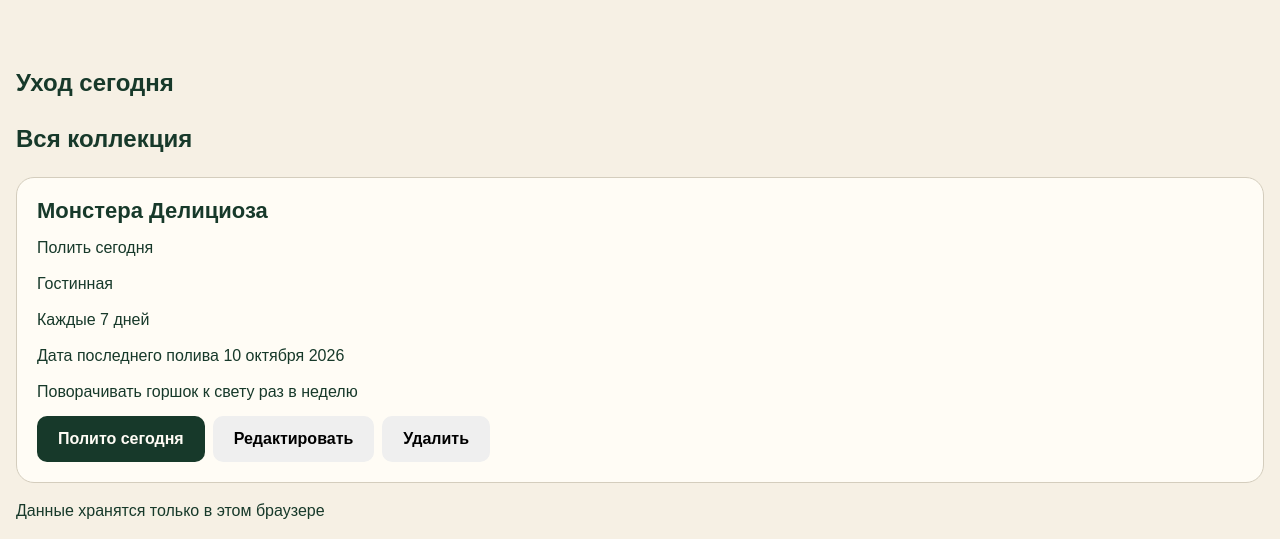
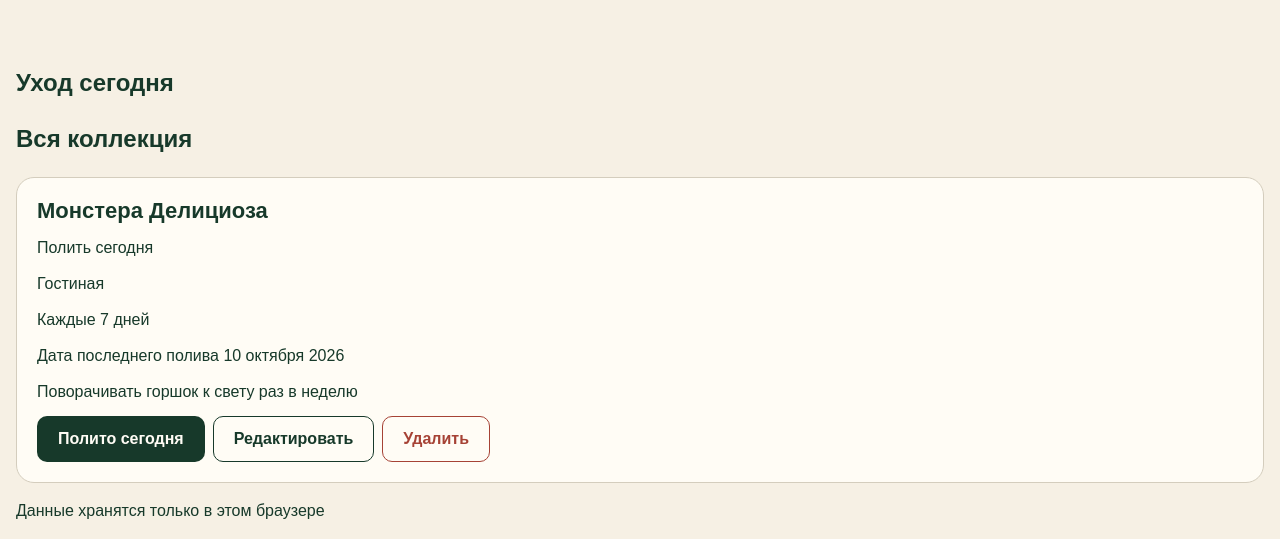
Before and after one commit to Kishkinev/home-plant-catalog, a website built with Vite: page index.html in a window 1280 px wide. Shown: the part 474-1013 px from the top of the page. Built offline with nearby package versions, Linux system fonts and the light colour scheme.

```diff
--- a/index.html
+++ b/index.html
@@ -37,13 +37,13 @@
           <article class="plant-card">
             <h3 class="plant-card__title">Монстера Делициоза</h3>
             <p class="plant-card__status">Полить сегодня</p>
-            <p class="plant-card__room">Гостинная</p>
+            <p class="plant-card__room">Гостиная</p>
             <p class="plant-card__interval">Каждые 7 дней</p>
             <p class="plant-card__last-watering-date">
               Дата последнего полива
               <time datetime="2026-10-10">10 октября 2026</time>
             </p>
-            <p class="" ="plant-card--description">
+            <p class="plant-card__note">
               Поворачивать горшок к свету раз в неделю
             </p>
             <div class="plant-card__actions">
--- a/src/style.css
+++ b/src/style.css
@@ -5,6 +5,7 @@
   --color-border: #d4cdbd;
   --color-focus: #356fd4;
   --color-primary-hover: #24523c;
+  --color-danger: #a64235;
 }
 
 *,
@@ -136,3 +137,15 @@
   flex-wrap: wrap;
   gap: 8px;
 }
+
+.button--edit {
+  background-color: transparent;
+  color: var(--color-text);
+  border-color: var(--color-text);
+}
+
+.button--delete {
+  background: transparent;
+  color: var(--color-danger);
+  border-color: var(--color-danger);
+}
```
